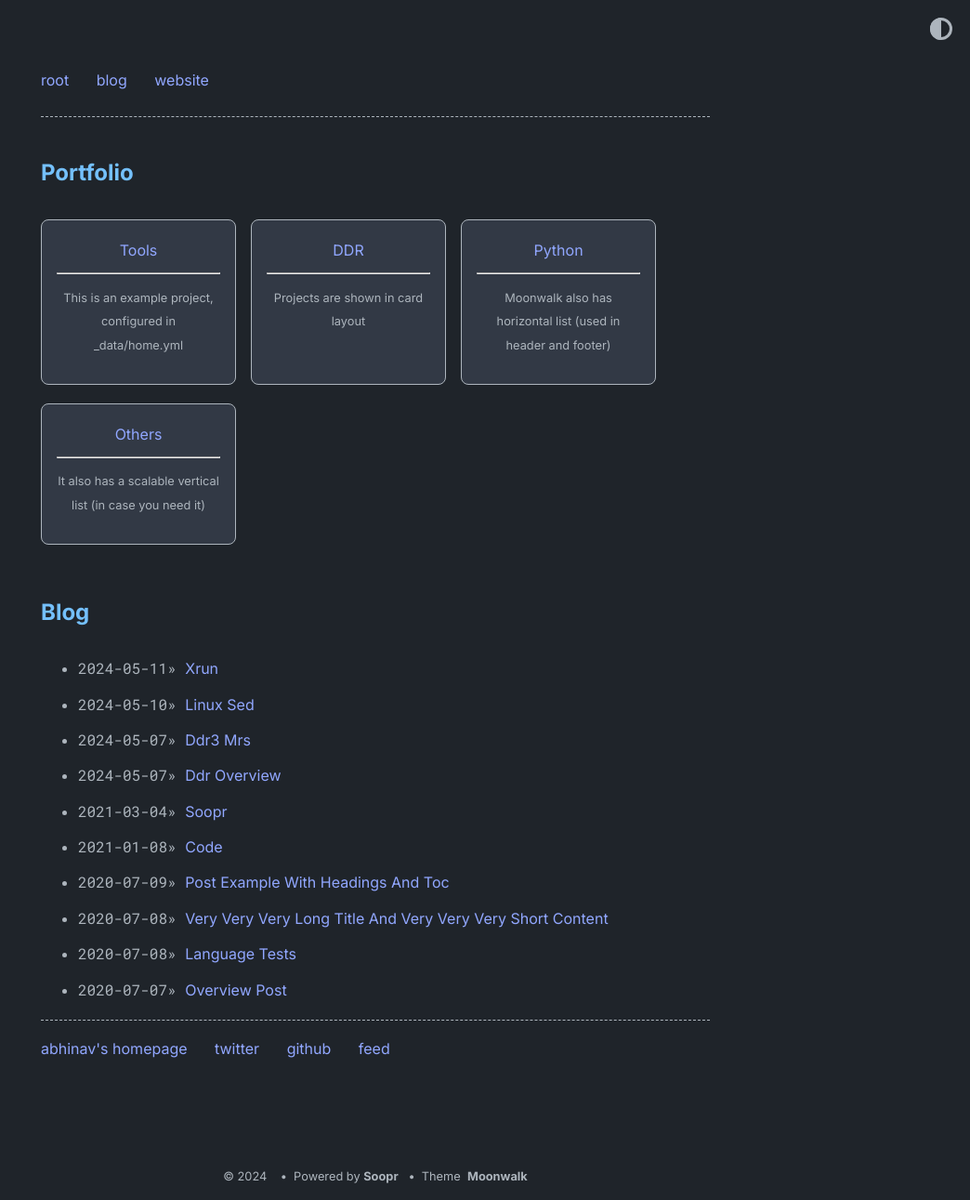
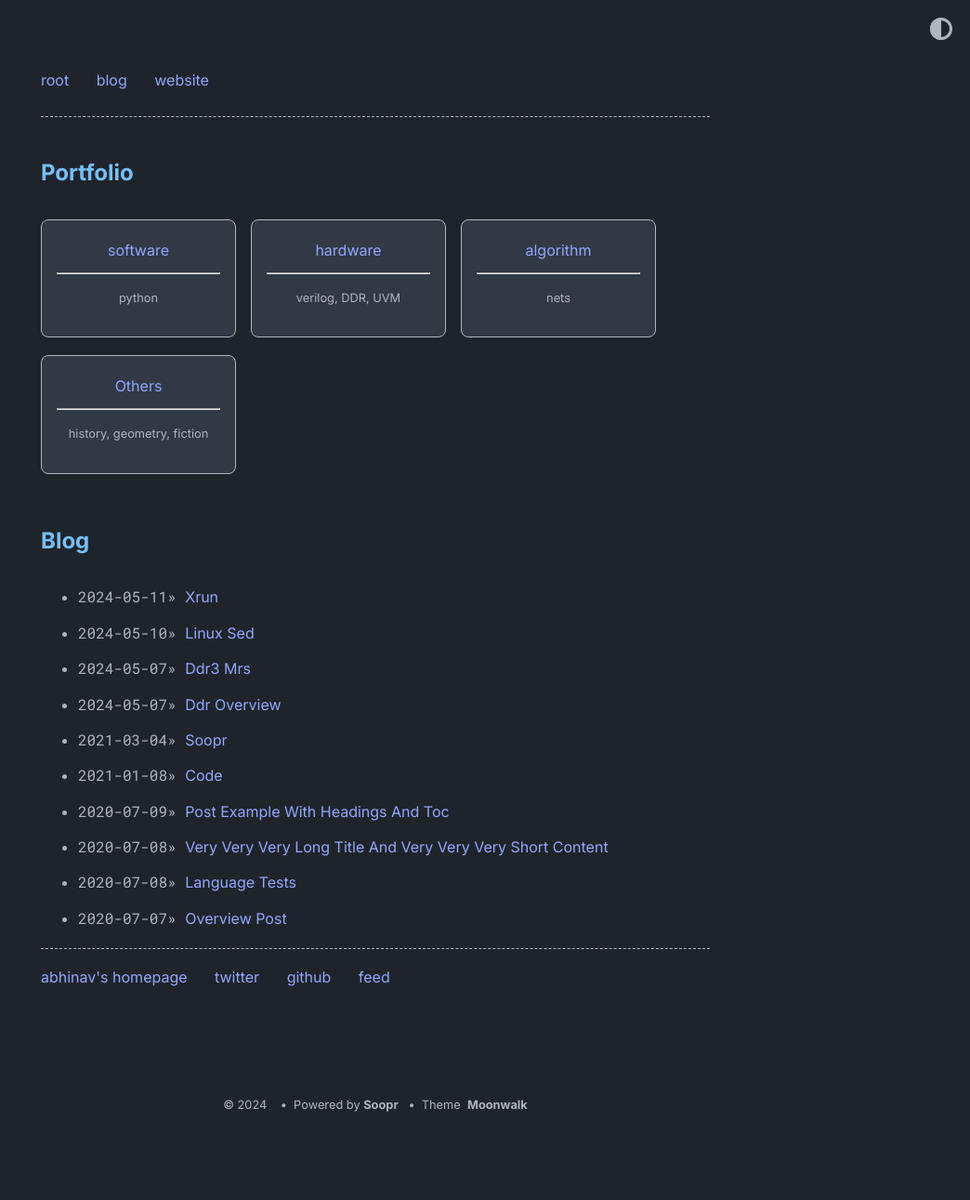
Before and after one commit to c0ralline/test.github.io, a Jekyll site: the page built from index.md, in a window 1280 px wide. Shown: the whole page at 93% size, without its empty margins (236-1280 px from the left). Built offline with Jekyll 4.4.1, drawn with Linux system fonts in a browser that asks for light colours; after the commit the page ends 1214 px from its top, so only the background shows below that.

Commit message:
Update home.yml

```diff
--- a/_data/home.yml
+++ b/_data/home.yml
@@ -9,22 +9,22 @@ navbar_entries:
     url: https://www.abhinav.co
 
 project_entries:
-  - title: Tools
+  - title: software
     url: overview-post
-    desc: This is an example project, configured in _data/home.yml
+    desc: python
 
-  - title: DDR
-    url: ddr-overview
-    desc: Projects are shown in card layout
+  - title: hardware
+    url: overview-overview
+    desc: verilog, DDR, UVM
 
-  - title: Python
+  - title: algorithm
     url: overview-post
-    desc: Moonwalk also has horizontal list (used in header and footer)
+    desc: nets
   #  highlight: WIP
 
   - title: Others
     url: overview-post
-    desc: It also has a scalable vertical list (in case you need it)
+    desc: history, geometry, fiction
 
 
 footer_entries:
```
